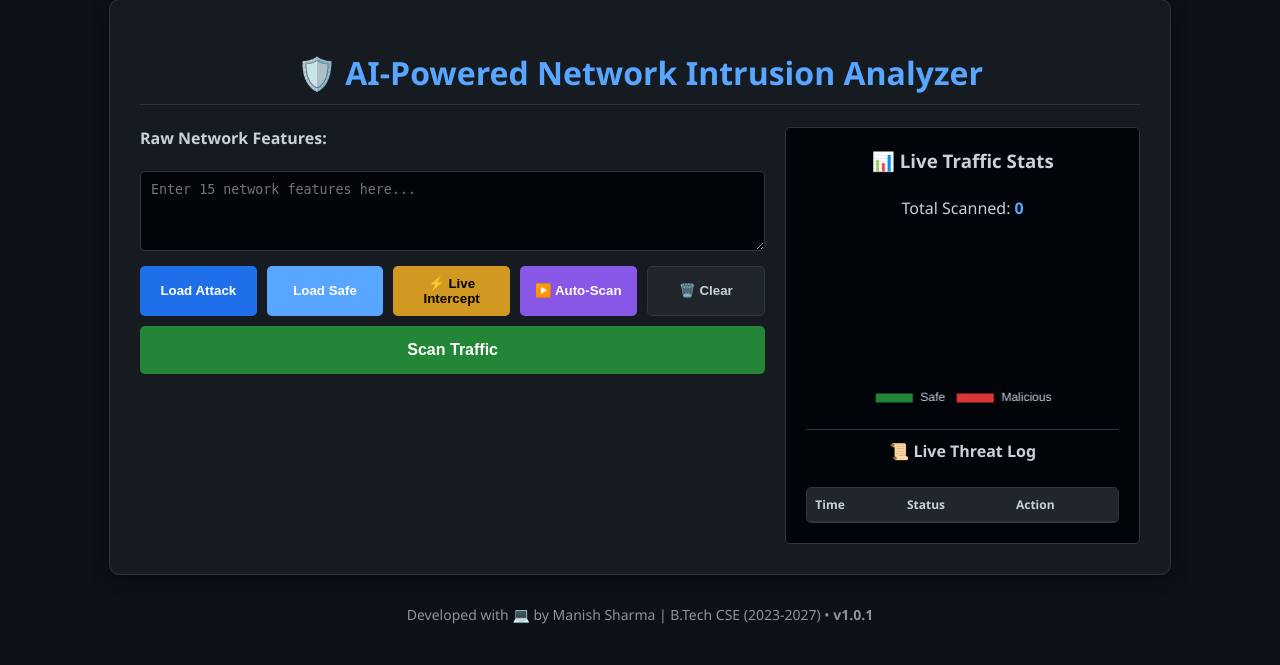
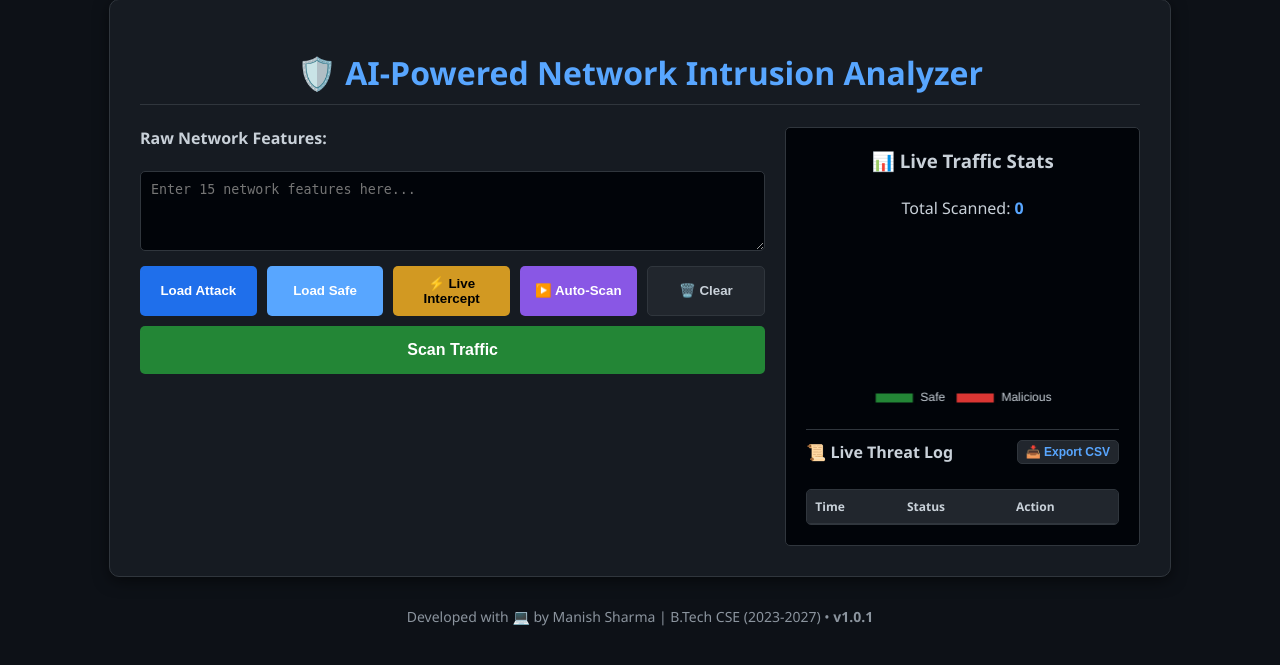
Before and after one commit to the-miz-4u/AI-NIDS-Analyzer, a Flask app: page / in a window 1280 px wide. Shown: the part 21-686 px from the top of the page. Run offline with Flask 3, Linux system fonts and the light colour scheme; lists and menus that the app fills with data are empty; parts of the project's set-up code (start-up, migrations or seed data) failed here and were passed over.

Commit message:
Added Export Logs to CSV feature for threat history

```diff
--- a/templates/index.html
+++ b/templates/index.html
@@ -212,7 +212,11 @@
             </div>
 
             <!-- Threat Log Table -->
-            <h4 style="margin: 15px 0 5px 0; border-top: 1px solid #30363d; padding-top: 10px;">📜 Live Threat Log</h4>
+            <!-- Threat Log Table -->
+            <div style="display: flex; justify-content: space-between; align-items: center; border-top: 1px solid #30363d; margin-top: 15px; padding-top: 10px; margin-bottom: 5px;">
+                <h4 style="margin: 0;">📜 Live Threat Log</h4>
+                <button onclick="exportTableToCSV()" style="background-color: #21262d; color: #58a6ff; border: 1px solid #30363d; padding: 4px 8px; font-size: 12px;" title="Download logs as Excel/CSV file">📥 Export CSV</button>
+            </div>
             <div class="log-container">
                 <table id="threatLogTable">
                     <thead>
@@ -428,6 +432,34 @@
             btn.style.backgroundColor = "#8957e5"; // Wapas purple color
         }
     }
+    // Export Threat Logs to CSV
+    function exportTableToCSV() {
+        let csv = [];
+        let rows = document.querySelectorAll("#threatLogTable tr");
+
+        for (let i = 0; i < rows.length; i++) {
+            let row = [], cols = rows[i].querySelectorAll("td, th");
+
+            for (let j = 0; j < cols.length; j++) {
+                // Table ke andar ka text nikal kar clean karna
+                let data = cols[j].innerText.replace(/(\r\n|\n|\r)/gm, "").trim();
+                // Emojis hatane ke liye (taki excel mein clean aaye)
+                data = data.replace(/[🔴🟢]/g, "").trim();
+                row.push('"' + data + '"');
+            }
+            csv.push(row.join(","));
+        }
+
+        // CSV file generate aur download karwana
+        let csvFile = new Blob([csv.join("\n")], { type: "text/csv" });
+        let downloadLink = document.createElement("a");
+        downloadLink.download = `Threat_Logs_${new Date().toLocaleDateString().replace(/\//g, '-')}.csv`;
+        downloadLink.href = window.URL.createObjectURL(csvFile);
+        downloadLink.style.display = "none";
+        document.body.appendChild(downloadLink);
+        downloadLink.click();
+        document.body.removeChild(downloadLink);
+    }
 </script>
 
 </body>
```
